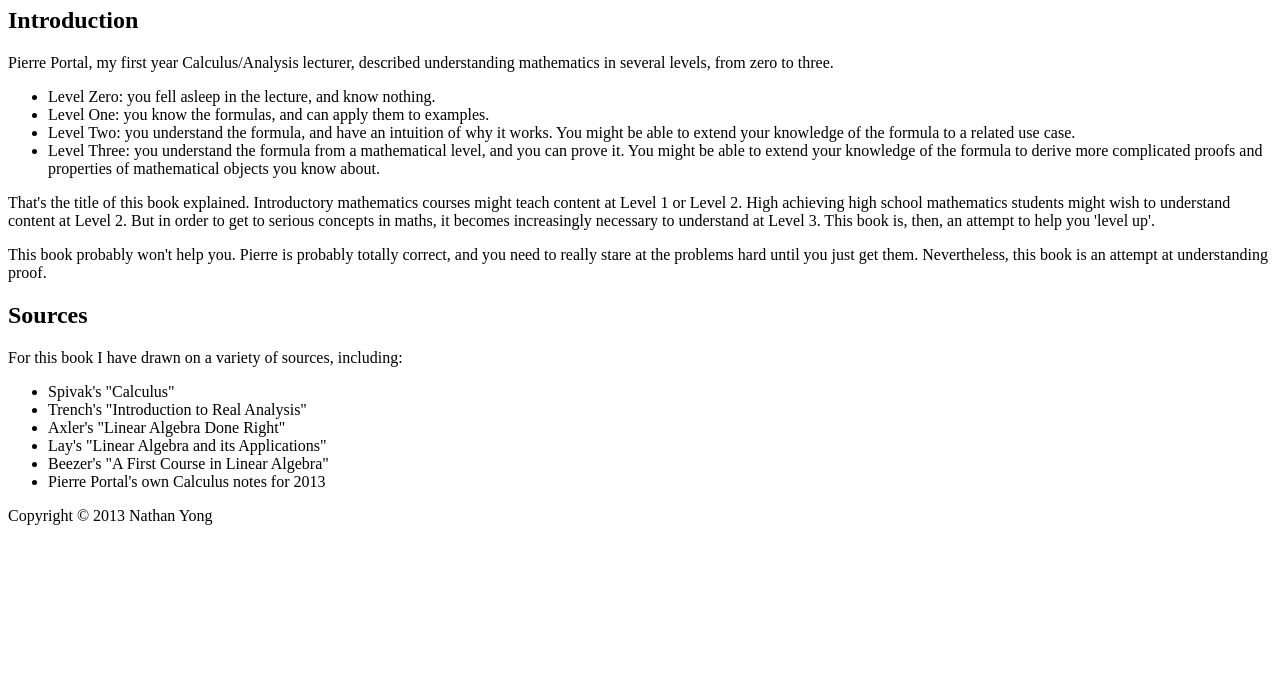
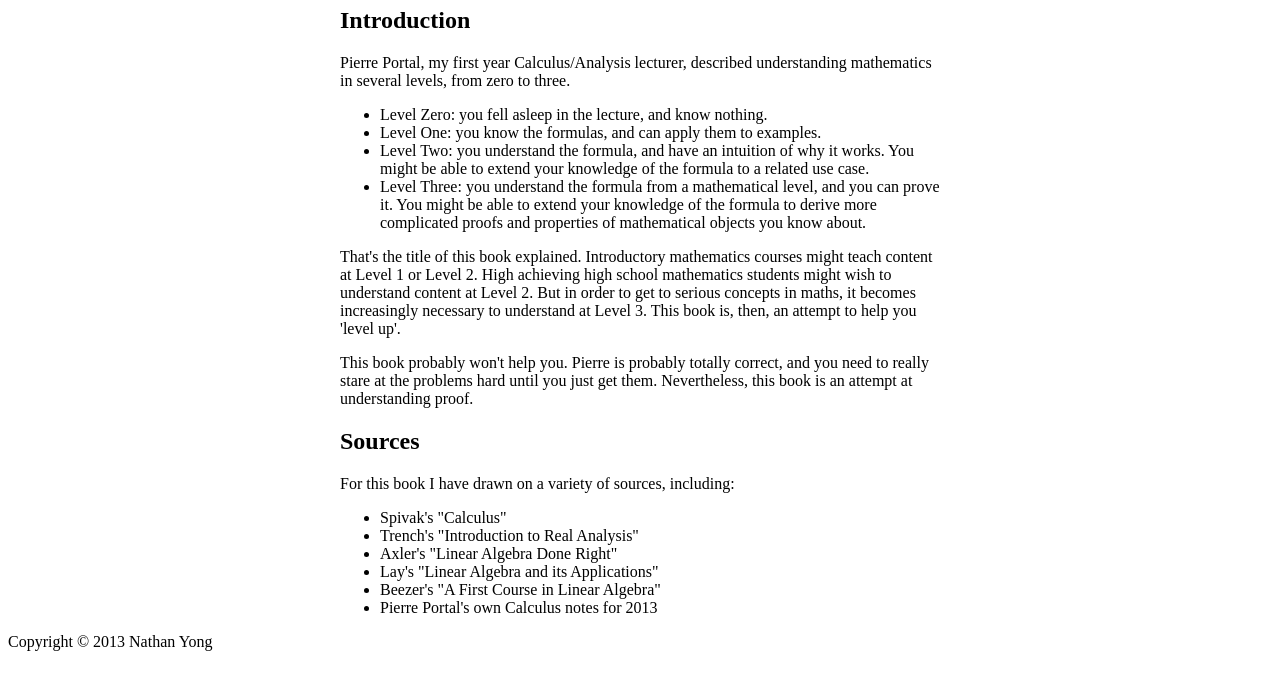
Before and after one commit to nathyong/levelup, a plain HTML site: page index.html in a window 1280 px wide. Shown: the part 117-800 px from the top of the page. Drawn offline with Linux system fonts and the light colour scheme; the site is published under a folder, as on GitHub Pages, so addresses that start at the root find nothing.

Commit message:
Updated the stylesheets for real now.

```diff
--- a/index.html
+++ b/index.html
@@ -2,10 +2,10 @@
 <html>
 <head>
 <title>How To Level Up</title>
-<!-- 2013-10-19 Sat 00:25 -->
+<!-- 2013-10-19 Sat 00:29 -->
 <meta  charset="utf-8">
 <meta  name="generator" content="Org-mode">
-<link rel="stylesheet" href="/static/style.css" type="text/css">
+<link rel="stylesheet" href="static/style.css" type="text/css">
 <script type="text/javascript">
 /*
 @licstart  The following is the entire license notice for the
```
Also changed, not shown: levelup.html (+2 -2 lines), linear-algebra-1.html (+2 -2 lines), linear-algebra-2.html (+2 -2 lines), multivariate-calculus.html (+2 -2 lines), sequences-and-series.html (+2 -2 lines), single-variable-calculus.html (+2 -2 lines).
